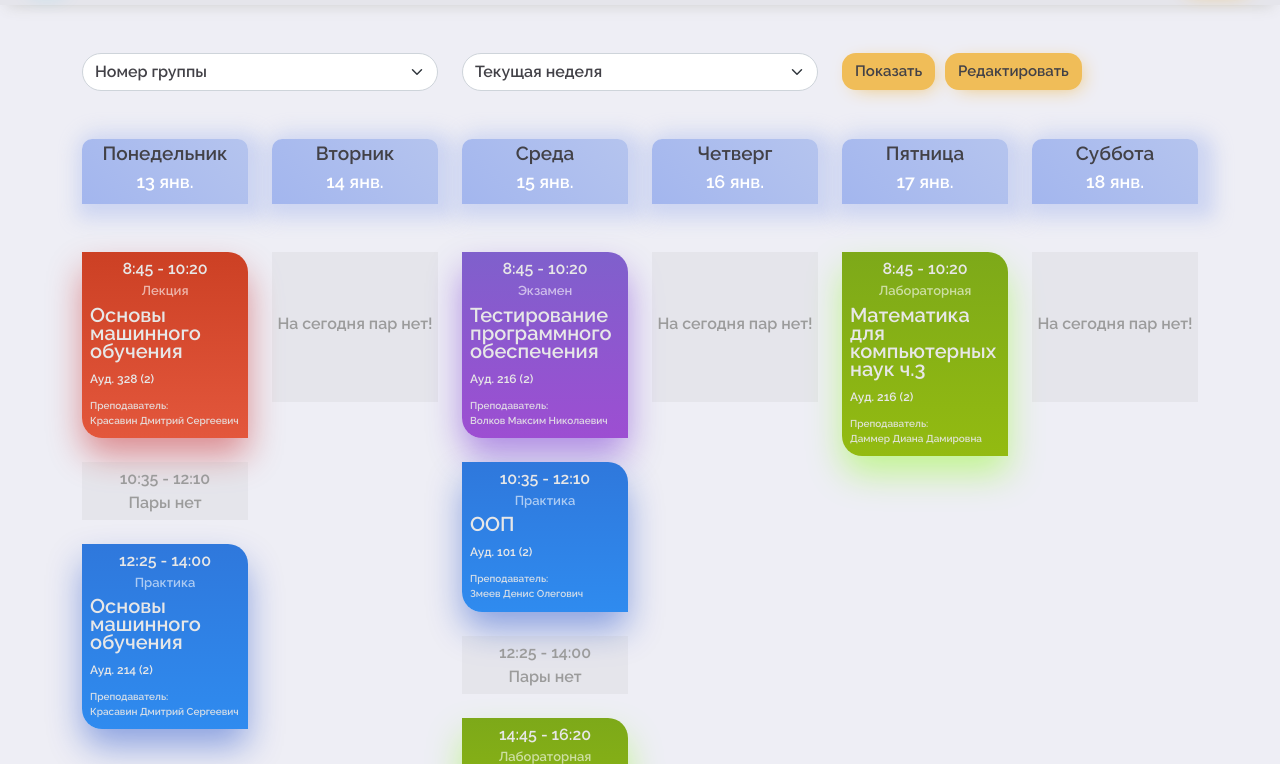
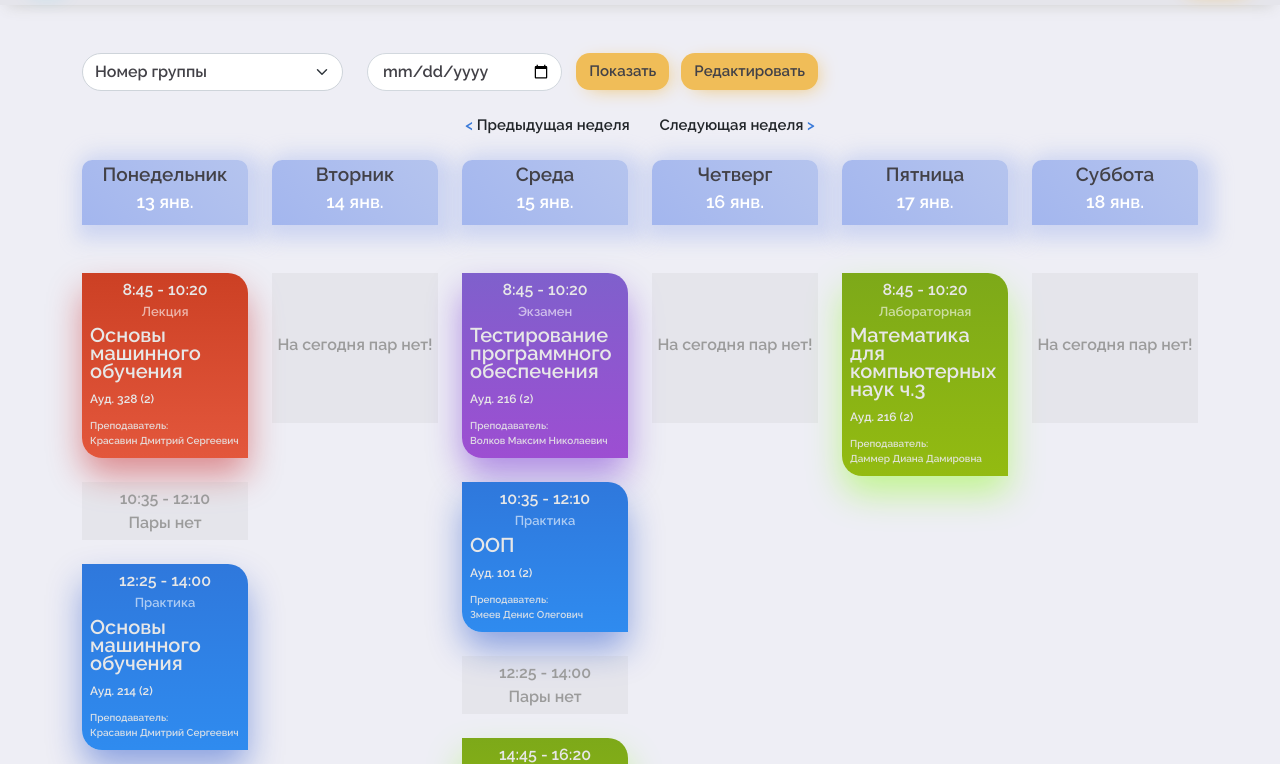
Before and after one commit to Dim-ulik/TimeFlow-frontend, a plain HTML site: page timeTable/timeTable.html in a window 1280 px wide. Shown: the part 54-818 px from the top of the page. Drawn offline with Linux system fonts and the light colour scheme; no server answers.

Commit message:
remake weeks slider

```diff
--- a/timeTable/timeTable.html
+++ b/timeTable/timeTable.html
@@ -25,22 +25,22 @@
     </div>
 </nav>
 <div class="container timetable mt-5">
-    <form class="row mb-5">
-        <div class="col-xl-4 col-lg-4 col-md-6 col-sm-6 col-12">
+    <form class="row mb-3">
+        <div class="col-lg-3 col-md-3 col-sm-3 col-12">
             <select class="form-select" id="groups-list">
             <option value="0" selected>Номер группы</option>
             </select>
         </div>
-        <div class="col-xl-4 col-lg-4 col-md-6 col-sm-6 mt-sm-0 col-12 mt-2">
-            <select class="form-select">
-                <option value="0" selected>Текущая неделя</option>
-            </select>
+        <div class="col-xl-2 col-lg-3 col-md-4 col-sm-5 col-12 mt-2 mt-sm-0">
+            <input type="date" class="date-input">
         </div>
-        <div class="col-xl-1 col-lg-2 col-md-2 col-sm-2 col-3">
-            <button type="submit" class="btn time-flow-button ms-lg-4 ms-xl-0 mt-lg-0 mt-md-3 mt-sm-3 mt-3">Показать</button>
+        <div class="col-xl-3 col-lg-4 col-md-5 col-sm-12 mt-sm-3 mt-md-0 mt-2 mt-sm-0 col-12 text-xl-end text-xxl-start">
+            <button type="submit" class="btn time-flow-button">Показать</button>
+            <button type="submit" class="btn time-flow-button ms-md-2 ms-sm-2 ms-2">Редактировать</button>
         </div>
-        <div class="col-xl-2 col-lg-2 col-md-2 col-sm-2 col-6">
-            <button type="submit" class="btn time-flow-button ms-xl-2 mt-lg-0 mt-md-3 ms-md-0 ms-sm-4 mt-sm-3 mt-3 ms-3">Редактировать</button>
+        <div class="mt-sm-3 col-12 text-center mt-3">
+            <button type="submit" class="btn week-slider align-middle"><span class="arrow">< </span>Предыдущая <span class="d-none d-sm-inline">неделя</span></button>
+            <button type="submit" class="btn week-slider">Следующая <span class="d-none d-sm-inline">неделя</span> <span class="arrow">></span></button>
         </div>
     </form>
    <div class="row">
--- a/timeTable/timeTableStyles.css
+++ b/timeTable/timeTableStyles.css
@@ -193,3 +193,28 @@ body {
 .form-select {
     border-radius: 20px;
 }
+
+.date-input {
+    border-radius: 20px;
+    height: 30px;
+    width: 195px;
+    height: 38px;
+    border: #d2d8de solid 1px;
+    color: #424147;
+    padding-right: 10px;
+    padding-left: 15px;
+}
+
+.arrow {
+    font-size: 15px;
+    color: rgb(58, 122, 217);
+}
+
+.week-slider {
+    font-size: 15px;
+    border-radius: 10px;
+}
+
+.week-slider:hover {
+    background: white;
+}
```
